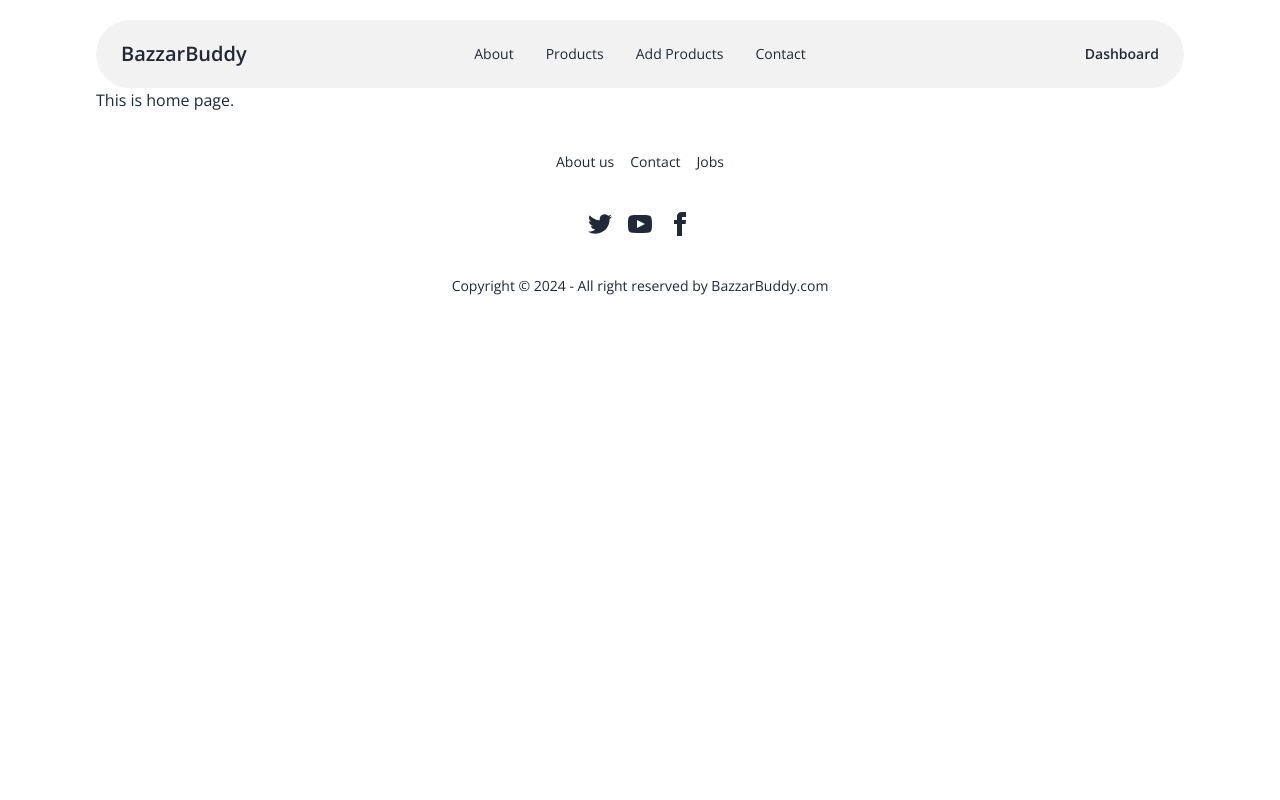
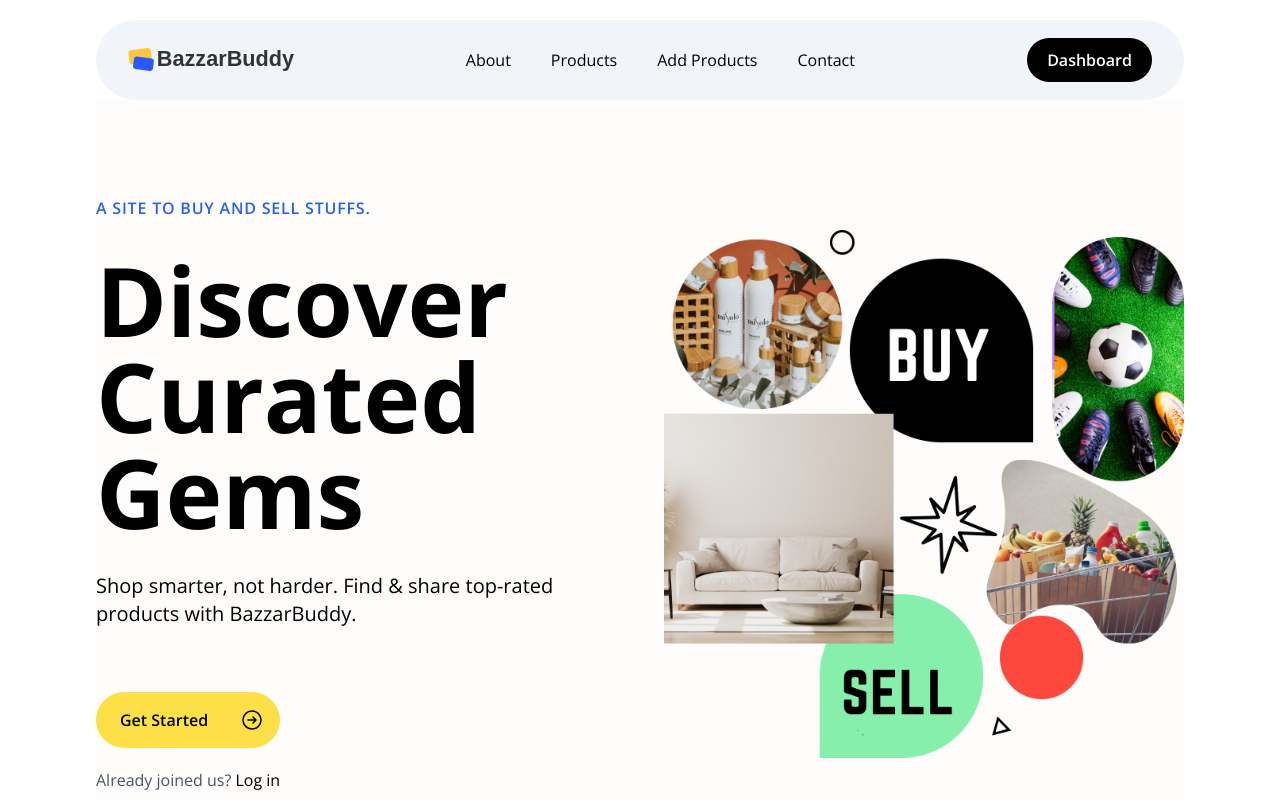
Before and after one commit to Tahsin005/BazzarBuddy, a React (Vite) app: page / in a window 1280 px wide. Shown: the top 800 px of the page. Built offline with nearby package versions, Linux system fonts and the light colour scheme.

Commit message:
added home page

```diff
--- a/src/components/Footer/Footer.jsx
+++ b/src/components/Footer/Footer.jsx
@@ -2,7 +2,7 @@ import React from 'react'
 
 const Footer = () => {
     return (
-        <div>
+        <div className=''>
             <footer className="footer footer-center bg-base-100 text-base-content rounded p-10">
                 <nav className="grid grid-flow-col gap-4">
                     <a className="link link-hover">About us</a>
--- a/src/components/Header/Header.jsx
+++ b/src/components/Header/Header.jsx
@@ -1,40 +1,121 @@
-import React from 'react'
+import React, { useState } from 'react'
 import { Link } from 'react-router-dom'
 import { GiHamburgerMenu } from "react-icons/gi"
+import logo from '../../assets/logo.svg'
+
 
 const Header = () => {
+    const [isMenuOpen, setIsMenuOpen] = useState(false);
+
+    const toggleMenu = () => {
+        setIsMenuOpen(!isMenuOpen);
+    };
     return (
-        <div className='max-w-screen-xl mx-auto'>
-            <div className="navbar bg-base-200 rounded-full">
-                <div className="navbar-start">
-                    <div className="dropdown">
-                        <div tabIndex={0} role="button" className="btn btn-ghost rounded-full lg:hidden">
-                            <GiHamburgerMenu />
+        <header className="bg-slate-100 rounded-full">
+            <div className="px-4 mx-auto sm:px-6 lg:px-8">
+                <div className="flex items-center justify-between h-16 lg:h-20">
+                    <div className="flex-shrink-0">
+                        <Link to='/' title="" className="flex">
+                            <img
+                                className="w-auto h-8"
+                                src={logo}
+                                alt=""
+                            />
+                        </Link>
+                    </div>
+
+                    {/* Hamburger Button */}
+                    <button
+                        type="button"
+                        onClick={toggleMenu} // Toggle menu on click
+                        className="inline-flex p-2 text-black transition-all duration-200 rounded-md lg:hidden focus:bg-gray-100 hover:bg-gray-100"
+                    >
+                        {/* Menu Icon */}
+                        {!isMenuOpen ? (
+                            <svg
+                                className="block w-6 h-6"
+                                xmlns="http://www.w3.org/2000/svg"
+                                fill="none"
+                                viewBox="0 0 24 24"
+                                stroke="currentColor"
+                            >
+                                <path
+                                    strokeLinecap="round"
+                                    strokeLinejoin="round"
+                                    strokeWidth="2"
+                                    d="M4 8h16M4 16h16"
+                                ></path>
+                            </svg>
+                        ) : (
+                            // Close Icon
+                            <svg
+                                className="block w-6 h-6"
+                                xmlns="http://www.w3.org/2000/svg"
+                                fill="none"
+                                viewBox="0 0 24 24"
+                                stroke="currentColor"
+                            >
+                                <path
+                                    strokeLinecap="round"
+                                    strokeLinejoin="round"
+                                    strokeWidth="2"
+                                    d="M6 18L18 6M6 6l12 12"
+                                ></path>
+                            </svg>
+                        )}
+                    </button>
+
+                    {/* Mobile Menu */}
+                    {isMenuOpen && (
+                        <div className="absolute top-16 left-0 w-full bg-white bg-opacity-90 lg:hidden">
+                            <div className="flex flex-col items-center space-y-4 py-4">
+                                <Link to="/about" className="text-base text-black hover:text-opacity-80">
+                                    About
+                                </Link>
+                                <Link to="/products" className="text-base text-black hover:text-opacity-80">
+                                    Products
+                                </Link>
+                                <Link to="/add-products" className="text-base text-black hover:text-opacity-80">
+                                    Add Products
+                                </Link>
+                                <Link to="/contact" className="text-base text-black hover:text-opacity-80">
+                                    Contact
+                                </Link>
+                                <Link
+                                    to='/dashboard'
+                                    className="px-5 py-2.5 text-base font-semibold text-white bg-black rounded-full hover:bg-yellow-300 hover:text-black"
+                                >
+                                    Dashborad
+                                </Link>
+                            </div>
                         </div>
-                        <ul
-                            tabIndex={0}
-                            className="menu menu-sm dropdown-content bg-base-100 rounded-box z-[1] mt-3 w-52 p-2 shadow">
-                            <li><Link className='rounded-full' to="/about">About</Link></li>
-                            <li><Link className='rounded-full' to="/products">Products</Link></li>
-                            <li><Link className='rounded-full' to="/add-products">Add Products</Link></li>
-                            <li><Link className='rounded-full' to="/contact">Contact</Link></li>
-                        </ul>
+                    )}
+
+                    {/* Desktop Menu */}
+                    <div className="hidden lg:flex lg:items-center lg:justify-center lg:space-x-10">
+                        <Link to="/about" className="text-base text-black transition-all duration-200 hover:text-opacity-80">
+                            About
+                        </Link>
+                        <Link to="/products" className="text-base text-black transition-all duration-200 hover:text-opacity-80">
+                            Products
+                        </Link>
+                        <Link to="/add-products" className="text-base text-black transition-all duration-200 hover:text-opacity-80">
+                            Add Products
+                        </Link>
+                        <Link to="/contact" className="text-base text-black transition-all duration-200 hover:text-opacity-80">
+                            Contact
+                        </Link>
                     </div>
-                    <Link className='btn btn-ghost rounded-full text-xl' to="/">BazzarBuddy</Link>
-                </div>
-                <div className="navbar-center hidden lg:flex">
-                    <ul className="menu menu-horizontal rounded-full px-1">
-                        <li><Link className='rounded-full' to="/about">About</Link></li>
-                        <li><Link className='rounded-full' to="/products">Products</Link></li>
-                        <li><Link className='rounded-full' to="/add-products">Add Products</Link></li>
-                        <li><Link className='rounded-full' to="/contact">Contact</Link></li>
-                    </ul>
-                </div>
-                <div className="navbar-end">
-                <Link className='btn btn-ghost rounded-full' to="/dashboard">Dashboard</Link>
+
+                    <Link
+                        to='/dashboard'
+                        className="hidden lg:inline-flex items-center justify-center px-5 py-2.5 text-base transition-all duration-200 hover:bg-yellow-300 hover:text-black focus:text-black focus:bg-yellow-300 font-semibold text-white bg-black rounded-full"
+                    >
+                        Dashboard
+                    </Link>
                 </div>
             </div>
-        </div>
+        </header>
     )
 }
 
--- a/src/main.jsx
+++ b/src/main.jsx
@@ -16,6 +16,8 @@ import Deposit from './pages/Deposit/Deposit.jsx'
 import MyPurchasedProducts from './pages/MyPurchasedProducts/MyPurchasedProducts.jsx'
 import MyShortlistedProducts from './pages/MyShortlistedProducts/MyShortlistedProducts.jsx'
 import Transactions from './pages/Transactions/Transactions.jsx'
+import Register from './pages/Register/Register.jsx'
+import Login from './pages/Login/Login.jsx'
 
 const router = createBrowserRouter([
   {
@@ -28,6 +30,8 @@ const router = createBrowserRouter([
       { path: '/products', element: <Products></Products> },
       { path: '/add-products', element: <AddProducts></AddProducts> },
       { path: '/contact', element: <Contact></Contact> },
+      { path: '/register', element: <Register></Register> },
+      { path: '/login', element: <Login></Login> },
       {
         path: '/dashboard',
         element: <Dashboard />,
--- a/src/pages/About/About.jsx
+++ b/src/pages/About/About.jsx
@@ -2,7 +2,7 @@ import React from 'react'
 
 const About = () => {
   return (
-    <div>
+    <div className=''>
       This is about page.
     </div>
   )
--- a/src/pages/Home/Home.jsx
+++ b/src/pages/Home/Home.jsx
@@ -1,11 +1,67 @@
-import React from 'react'
+import React, { useState } from 'react';
+import { Link } from 'react-router-dom'
+
+import heroImg from '../../assets/Sell.png'
 
 const Home = () => {
-  return (
-    <div>
-      This is home page.
-    </div>
-  )
-}
 
-export default Home
+    return (
+        <div className="">
+            <section className="bg-[#FCF8F1] bg-opacity-30 py-10 sm:py-16 lg:py-24">
+                <div className="mx-auto max-w-7xl">
+                    <div className="grid items-center grid-cols-1 gap-12 lg:grid-cols-2">
+                        <div>
+                            <p className="text-base font-semibold tracking-wider text-blue-600 uppercase">
+                                A site to buy and sell stuffs.
+                            </p>
+                            <h1 className="mt-4 text-4xl font-bold text-black lg:mt-8 sm:text-6xl xl:text-8xl">
+                                Discover Curated Gems
+                            </h1>
+                            <p className="mt-4 text-base text-black lg:mt-8 sm:text-xl">
+                                Shop smarter, not harder. Find & share top-rated products with BazzarBuddy.
+                            </p>
+
+                            <Link
+                                to='/register'
+                                className="inline-flex items-center px-6 py-4 mt-8 font-semibold text-black transition-all duration-200 bg-yellow-300 rounded-full lg:mt-16 hover:bg-yellow-400 focus:bg-yellow-400"
+                            >
+                                Get Started
+                                <svg
+                                    className="w-6 h-6 ml-8 -mr-2"
+                                    xmlns="http://www.w3.org/2000/svg"
+                                    fill="none"
+                                    viewBox="0 0 24 24"
+                                    stroke="currentColor"
+                                >
+                                    <path
+                                        strokeLinecap="round"
+                                        strokeLinejoin="round"
+                                        strokeWidth="1.5"
+                                        d="M13 9l3 3m0 0l-3 3m3-3H8m13 0a9 9 0 11-18 0 9 9 0 0118 0z"
+                                    />
+                                </svg>
+                            </Link>
+
+                            <p className="mt-5 text-gray-600">
+                                Already joined us?{' '}
+                                <Link to='/login' className="text-black transition-all duration-200 hover:underline">
+                                    Log in
+                                </Link>
+                            </p>
+                        </div>
+
+                        <div>
+                            <img
+                                className="w-full"
+                                src={heroImg}
+                                alt=""
+                            />
+                        </div>
+                    </div>
+                </div>
+            </section>
+        </div>
+    );
+};
+
+export default Home;
--- /dev/null
+++ b/src/pages/Login/Login.jsx
@@ -0,0 +1,11 @@
+import React from 'react'
+
+const Login = () => {
+  return (
+    <div>
+      This is login page.
+    </div>
+  )
+}
+
+export default Login
```
Also changed, not shown: src/pages/Register/Register.jsx (added, +11 -0 lines), src/assets/Sell.png (added), src/assets/logo.svg (added).
